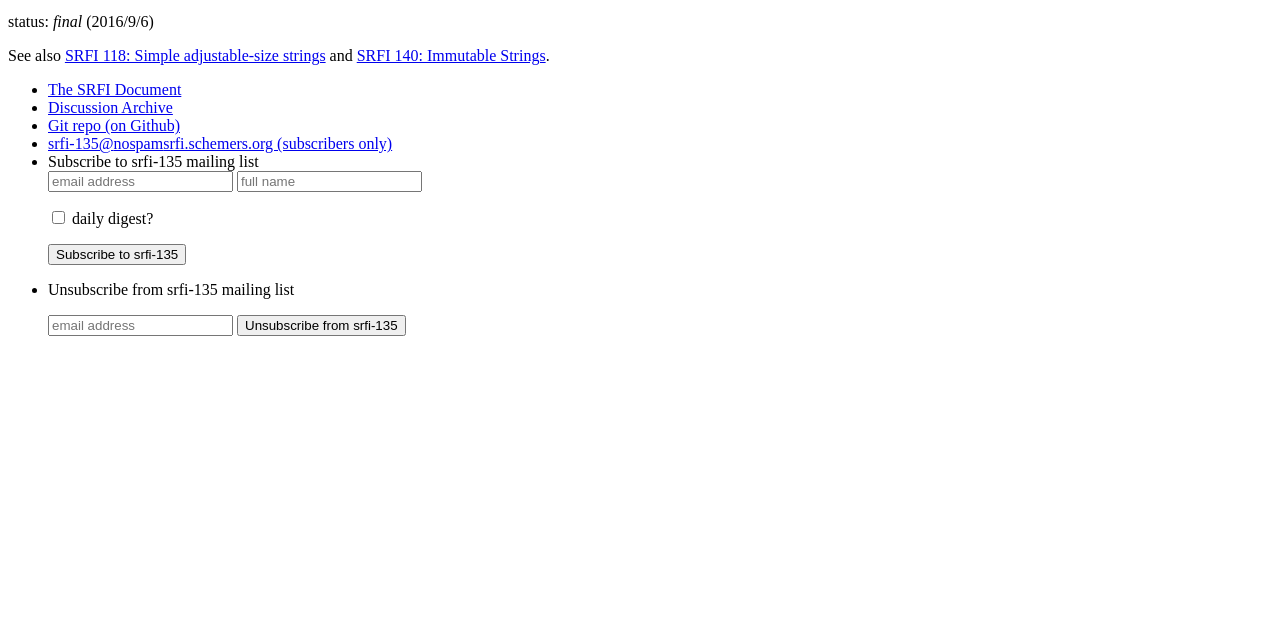
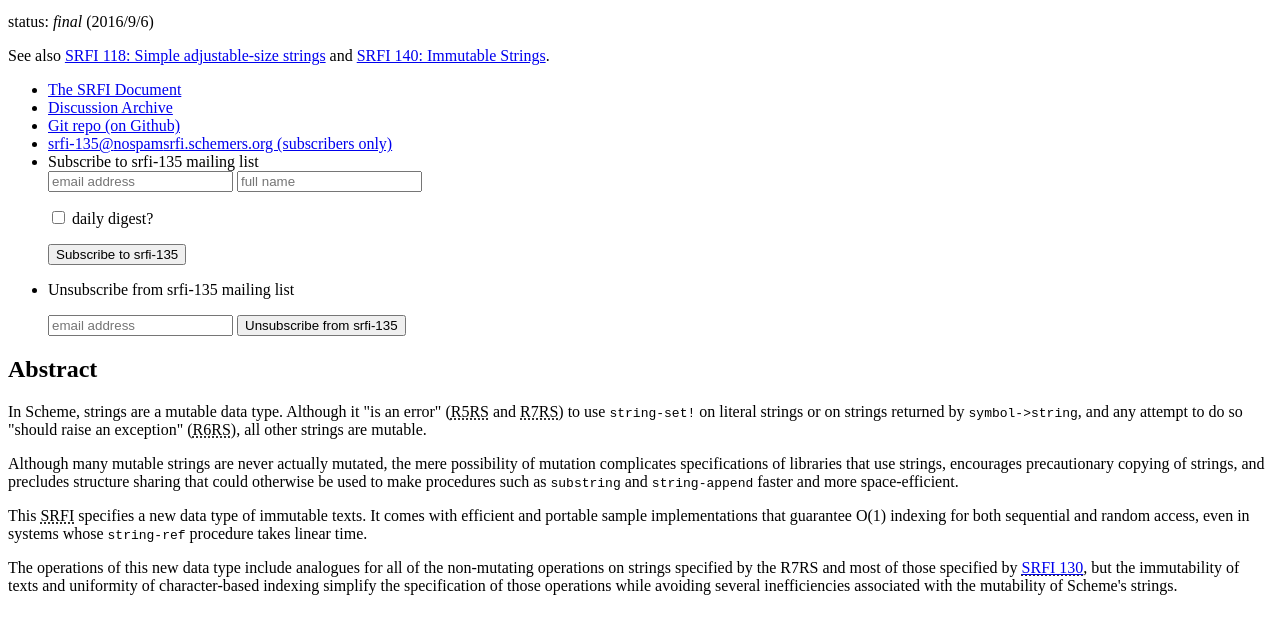
Before and after one commit to scheme-requests-for-implementation/srfi-135, a plain HTML site: page index.html in a window 1280 px wide. Shown: the part 87-720 px from the top of the page. Drawn offline with nearby package versions, Linux system fonts and the light colour scheme; some packages are replaced by stand-ins of ours.

Commit message:
Generate.  (Add abstract to landing page.)

```diff
--- a/index.html
+++ b/index.html
@@ -2,11 +2,20 @@
 <html>
   <head>
     <title>Immutable Texts</title>
-    <link href="/admin.css" rel="stylesheet">
-    <link href="/list.css" rel="stylesheet">
-    <link href="/favicon.png" rel="icon" sizes="192x192" type="image/png">
+    <link href="../srfi-common/admin.css" rel="stylesheet">
+    <link href="../srfi-common/list.css" rel="stylesheet">
+    <link href="../srfi-common/favicon.png" rel="icon" sizes="192x192" type="image/png">
     <meta charset="utf-8" />
     <meta name="viewport" content="width=device-width, initial-scale=1" />
+    <script type="text/x-mathjax-config">
+     MathJax.Hub.Config({
+       tex2jax: {inlineMath: [['$','$'], ['\\(','\\)']]}
+     });
+    </script>
+    <script crossorigin="anonymous" integrity=
+            "sha384-Ra6zh6uYMmH5ydwCqqMoykyf1T/+ZcnOQfFPhDrp2kI4OIxadnhsvvA2vv9A7xYv" src=
+            "https://cdnjs.cloudflare.com/ajax/libs/mathjax/2.7.1/MathJax.js?config=TeX-AMS-MML_HTMLorMML"
+            type="text/javascript"></script>
   </head>
 
   <body>
@@ -62,4 +71,33 @@
                  value="unsubscribe" >
           <input name="list"
                  type="hidden"
-                 value="srfi-135@srfi.schemers.org" ></form></li></ul></body></html>
+                 value="srfi-135@srfi.schemers.org"></form></li></ul>
+    <h2>Abstract</h2>      <p>In Scheme, strings are a mutable data type.
+      Although it "is an error" (<abbr title=
+      "Revised&lt;sup&gt;5&lt;/sup&gt; Report on Scheme">R5RS</abbr> and
+      <abbr title=
+      "Revised&lt;sup&gt;7&lt;/sup&gt; Report on Scheme">R7RS</abbr>) to use
+      <code>string-set!</code> on literal strings or on strings returned by
+      <code>symbol-&gt;string</code>, and any attempt to do so "should raise an
+      exception" (<abbr title=
+      "Revised&lt;sup&gt;6&lt;/sup&gt; Report on Scheme">R6RS</abbr>), all
+      other strings are mutable.
+      <p>Although many mutable strings are never
+      actually mutated, the mere possibility of mutation complicates
+      specifications of libraries that use strings, encourages precautionary
+      copying of strings, and precludes structure sharing that could otherwise
+      be used to make procedures such as <code>substring</code> and
+      <code>string-append</code> faster and more space-efficient.
+      <p>This <abbr title=
+      "Scheme Request for Implementation">SRFI</abbr> specifies a new data type
+      of immutable texts. It comes with efficient and portable sample
+      implementations that guarantee O(1) indexing for both sequential and
+      random access, even in systems whose <code>string-ref</code> procedure
+      takes linear time.
+      <p>The operations of this new data type include
+      analogues for all of the non-mutating operations on strings specified by
+      the R7RS and most of those specified by <abbr title=
+      "String cursors"><a href="srfi-130/">SRFI 130</a></abbr>, but the
+      immutability of texts and uniformity of character-based indexing simplify
+      the specification of those operations while avoiding several
+      inefficiencies associated with the mutability of Scheme's strings.</body></html>
```
